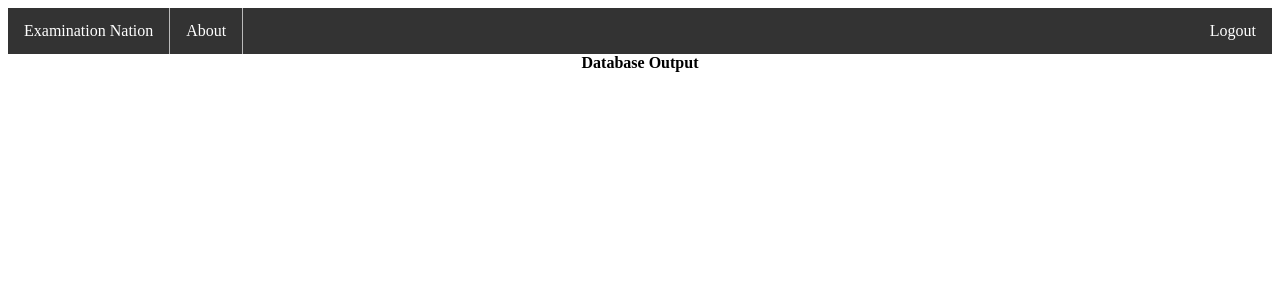
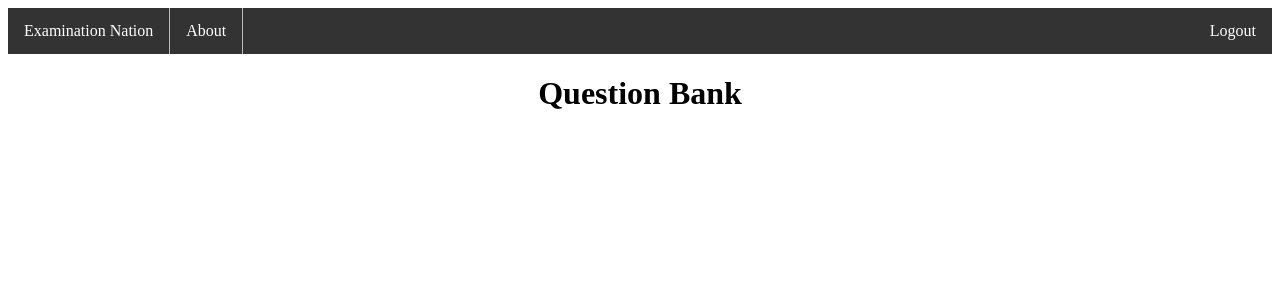
Before and after one commit to kvans/CS490, a PHP site: page /frontend/viewQuestions.php in a window 1280 px wide. Shown: the top 300 px of the page. Run offline with PHP 8.4, Linux system fonts and the light colour scheme; data that the repository does not hold is empty.

Commit message:
Update viewQuestions.php

```diff
--- a/frontend/viewQuestions.php
+++ b/frontend/viewQuestions.php
@@ -25,7 +25,7 @@
             echo "Failed";
         }
 
-        echo "<b><center>Database Output</center></b><br><br>";
+        echo "<h1 align=\"center\">Question Bank</h1><br><br>";
 
         while($row = mysqli_fetch_array($result)){
             $QID = row['QID'];
```
